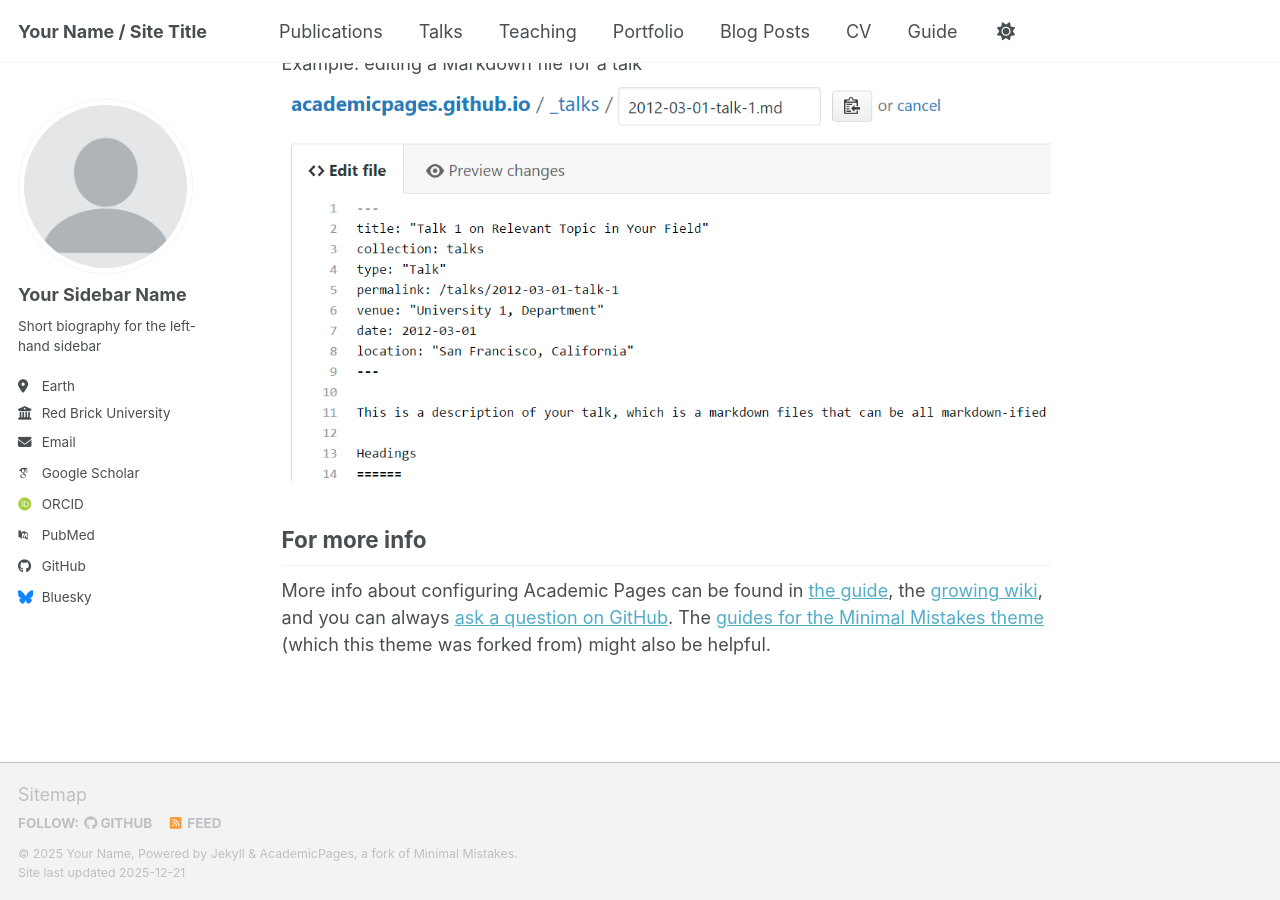
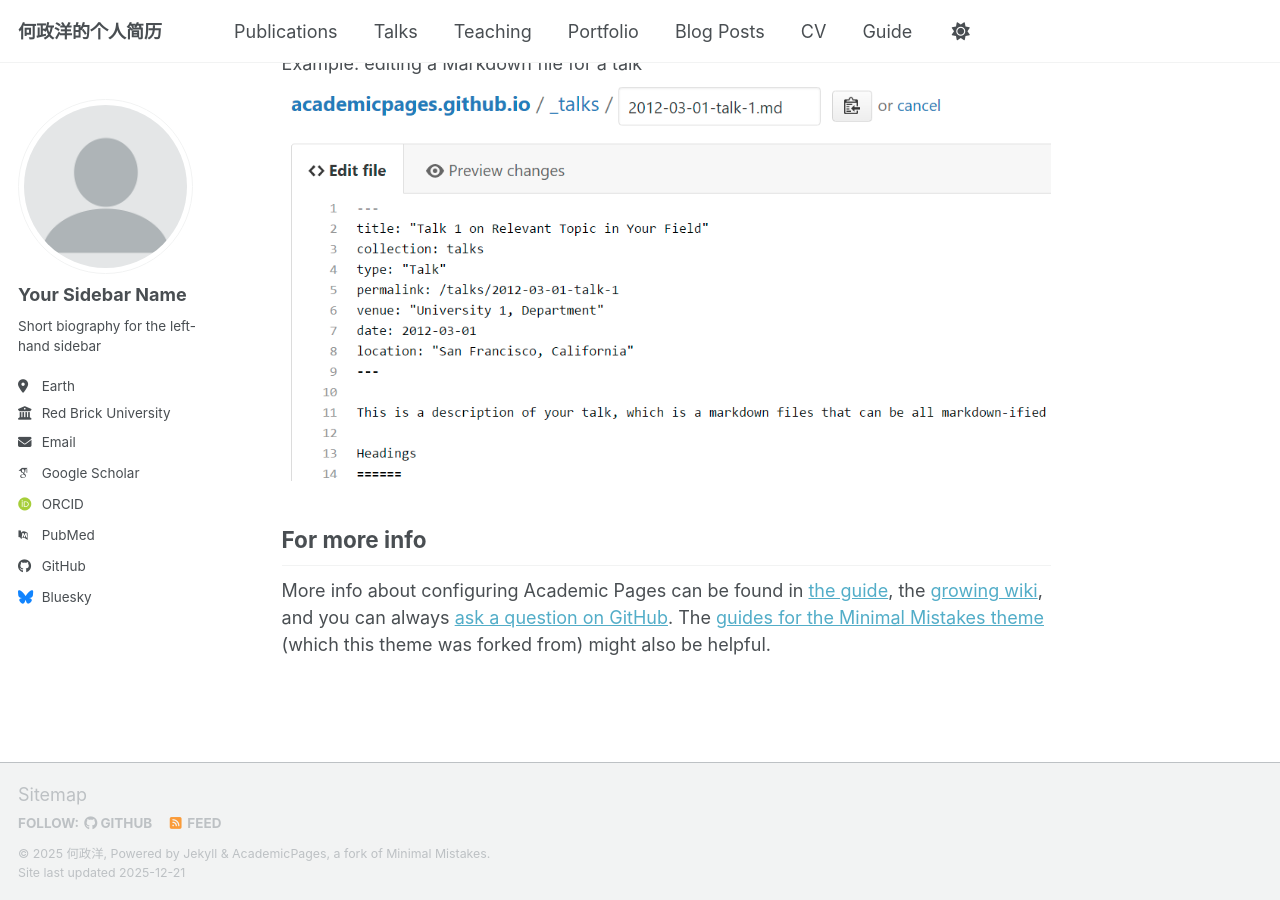
Before and after one commit to petosea/petosea.github.io, a Jekyll site: the page built from _pages/about.md, in a window 1280 px wide and 900 px high, scrolled down 2718 px. Built offline with Jekyll 4.4.1, drawn with Linux system fonts in a browser that asks for light colours; some web fonts are replaced; a script bundle is joined from its source files by our own code; library files that are not in the unit come from our copies.

Commit message:
Update _config.yml

```diff
--- a/_config.yml
+++ b/_config.yml
@@ -9,9 +9,9 @@
 # Basic Site Settings
 locale                   : "en-US"
 site_theme               : "default" # Currently available options are "default", "air"
-title                    : "Your Name / Site Title"
+title                    : "何政洋的个人简历"
 title_separator          : "-"
-name                     : &name "Your Name"
+name                     : &name "何政洋"
 description              : &description "Your Name's academic portfolio"   # Update this with a general description of your site, this is the default if not overridden by a page
 url                      : https://academicpages.github.io # The base hostname & protocol for your site e.g. "https://[your GitHub username].github.io",
                                                            # or if you already have some other page hosted on Github then use "https://[your GitHub username].github.io/[Your Repo Name]"
```
